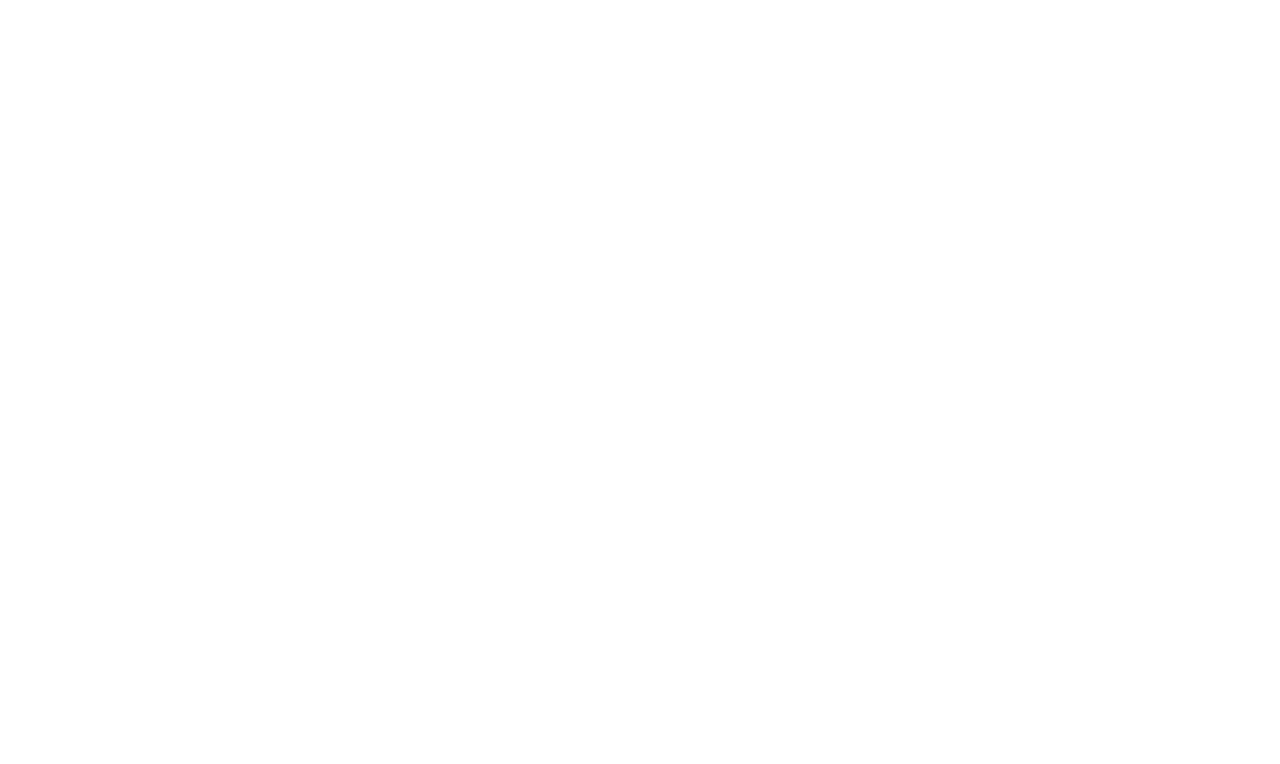
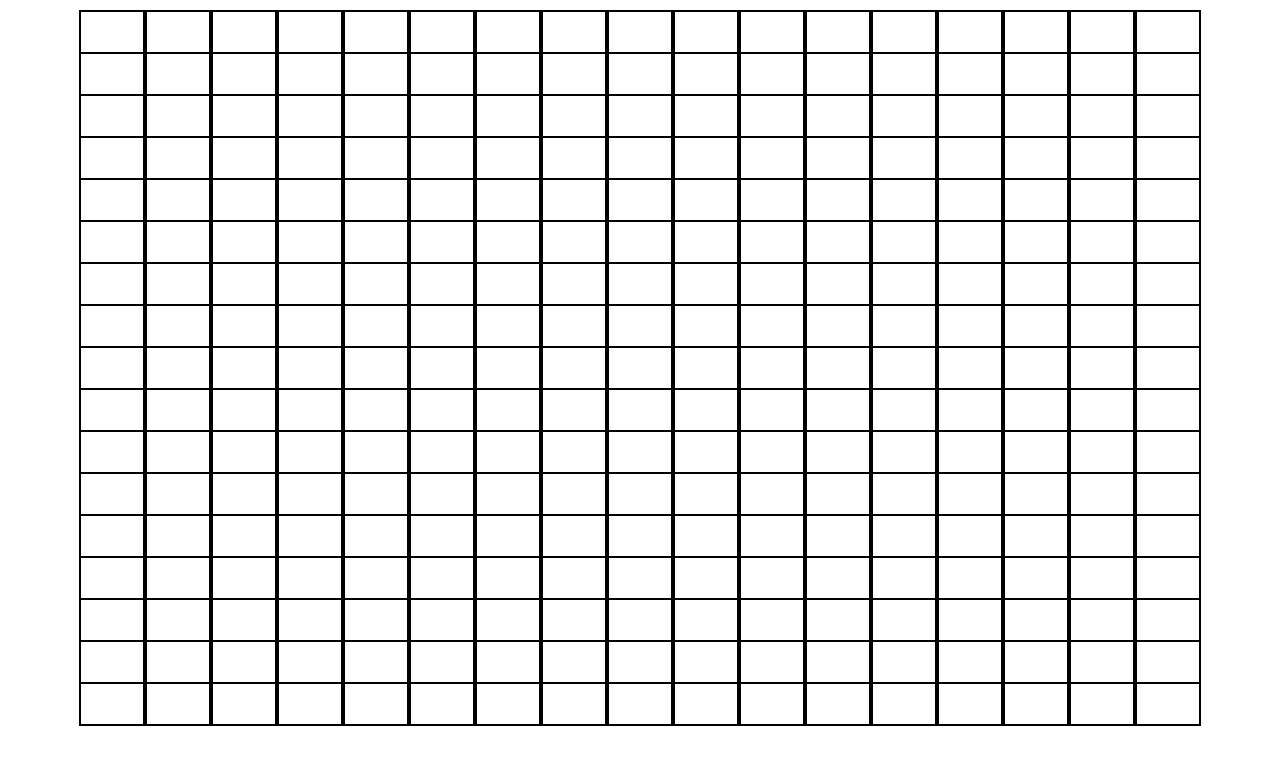
Before and after one commit to AleixMJ/TOP---Project-Etch-a-Sketch, a plain HTML site: page index.html in a window 1280 px wide. Drawn offline with Linux system fonts and the light colour scheme.

Commit message:
Created 16x16 div table
A for loop inside a for loop was created to build the 16 x 16 grid the
assignment required. All built in JS code as requested with  appendChild()
into the div container.

```diff
--- a/index.js
+++ b/index.js
@@ -0,0 +1,27 @@
+const rows = 16;
+const cols = 16;
+const container = document.getElementById("container");
+
+for (let i = 0; i <= cols; i++ ) {
+    const col = document.createElement("div");
+
+    col.style.width  = "5vw";
+    col.style.height = "auto";
+    col.style.border = "1px solid black";
+    col.style.display = "flex";
+    col.style.flexDirection = "column";
+
+    console.log(`added col number ${i}`);
+    for (let j = 0; j <= rows; j++) {
+        const row = document.createElement("div");
+        row.style.width  = "auto";
+        row.style.height = "5vh";
+        row.style.border = "1px solid black";
+        row.style.display = "flex";
+        row.style.flexDirection = "row";
+        col.appendChild(row);
+        console.log(`added row number ${j}`);
+    }
+    container.appendChild(col);
+    console.log('added row');
+}
--- a/styles.css
+++ b/styles.css
@@ -1,3 +1,6 @@
 #container {
     display: flex;
+    flex-wrap: wrap;
+    margin: 10px auto;
+    justify-content: center;
 }
```
